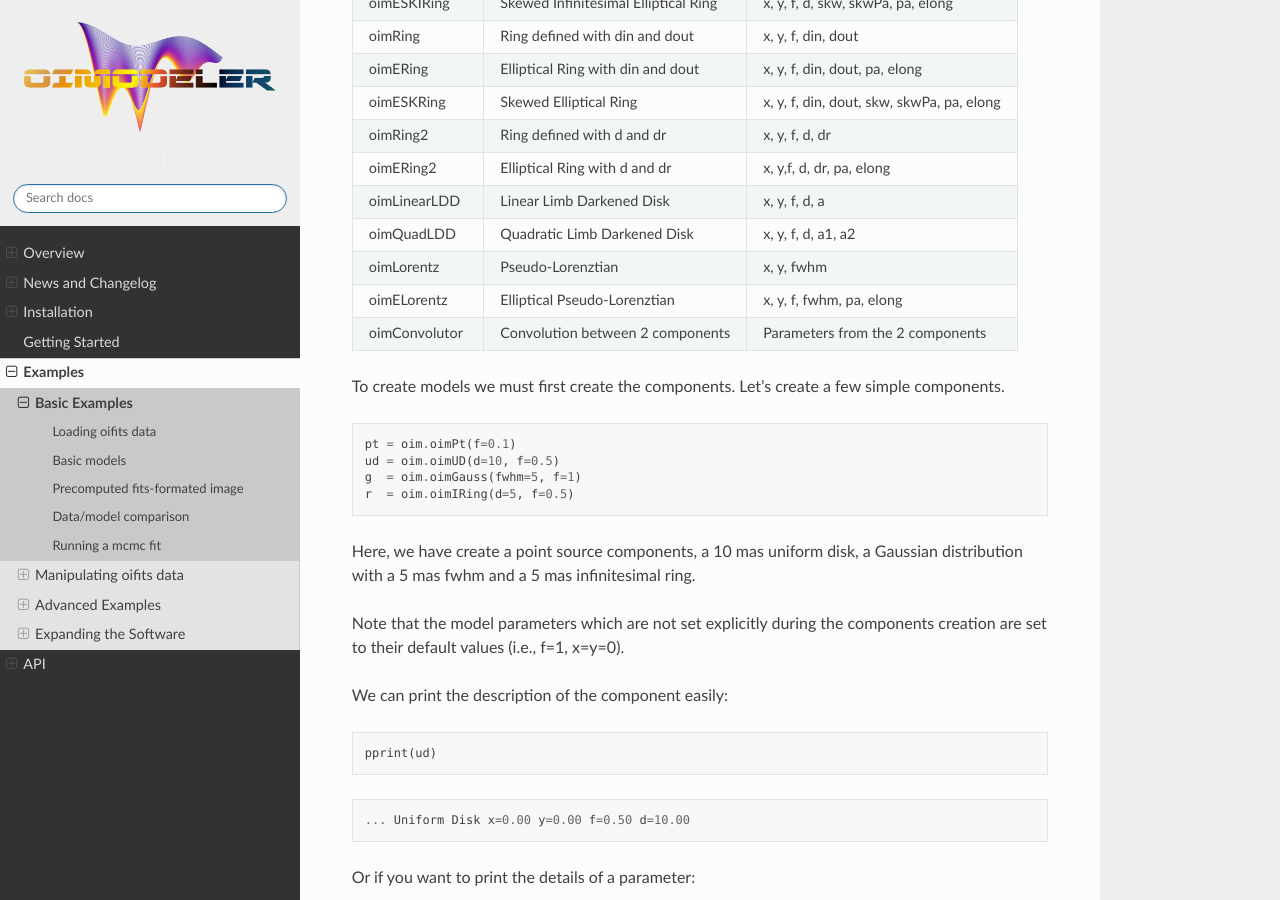
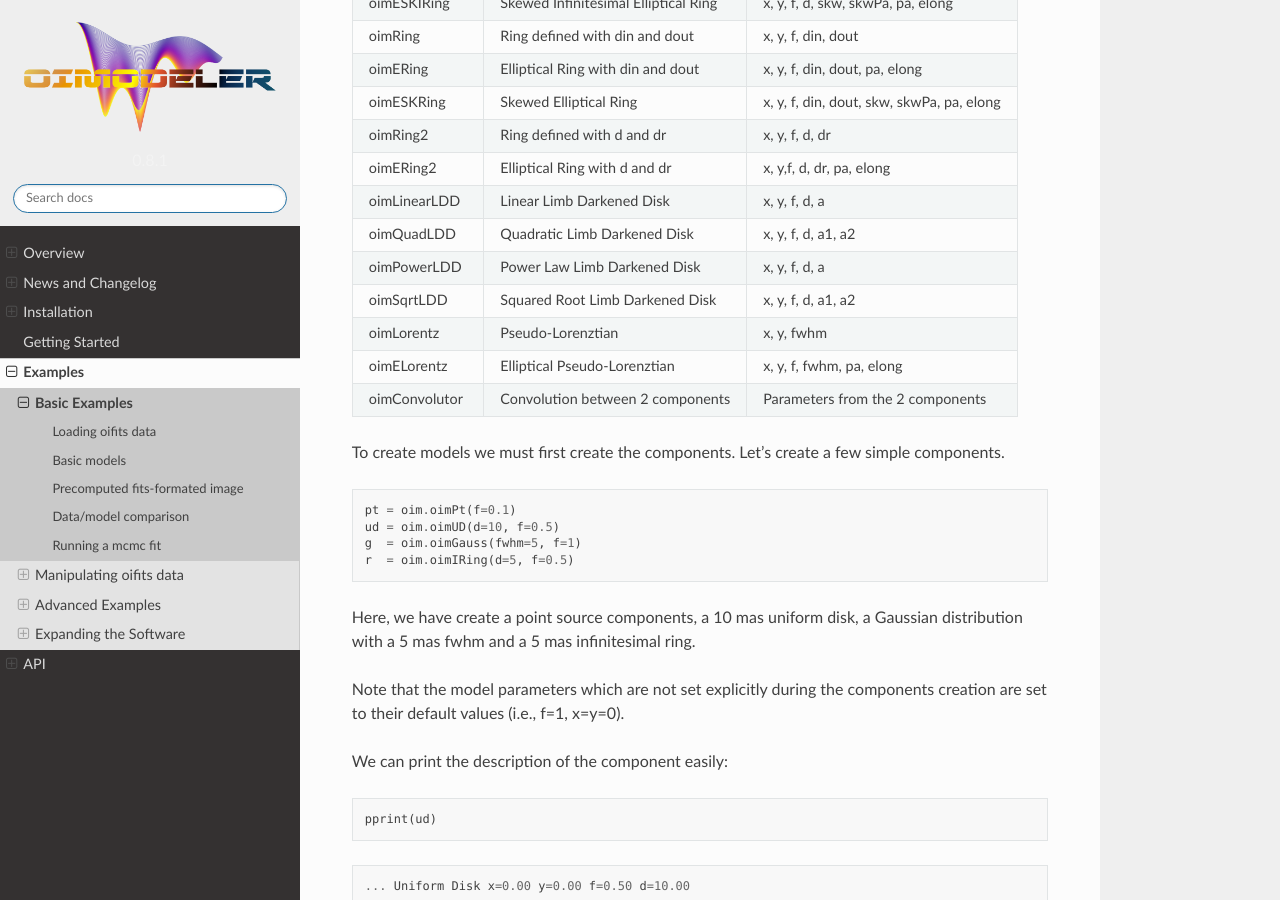
Before and after one commit to oimodeler/oimodeler, a Sphinx documentation site: the page built from docs/source/basicExamples.rst, in a window 1280 px wide and 900 px high, scrolled down 2452 px. Built offline with Sphinx 7.4.7 and the Read the Docs theme 2.0.0, drawn with Linux system fonts in a browser that asks for light colours; the version number is read from the project's files by our own code.

Commit message:
add LDDs components in table for doc

```diff
--- a/docs/source/basicExamples.rst
+++ b/docs/source/basicExamples.rst
@@ -162,6 +162,10 @@ components.
 | oimLinearLDD  | Linear Limb Darkened Disk           | x, y, f, d, a                               |
 +---------------+-------------------------------------+---------------------------------------------+
 | oimQuadLDD    | Quadratic Limb Darkened Disk        | x, y, f, d, a1, a2                          |
++---------------+-------------------------------------+---------------------------------------------+
+| oimPowerLDD   | Power Law Limb Darkened Disk        | x, y, f, d, a                               |
++---------------+-------------------------------------+---------------------------------------------+
+| oimSqrtLDD    | Squared Root Limb Darkened Disk     | x, y, f, d, a1, a2                          |
 +---------------+-------------------------------------+---------------------------------------------+
 | oimLorentz    | Pseudo-Lorenztian                   | x, y, fwhm                                  |
 +---------------+-------------------------------------+---------------------------------------------+
```
